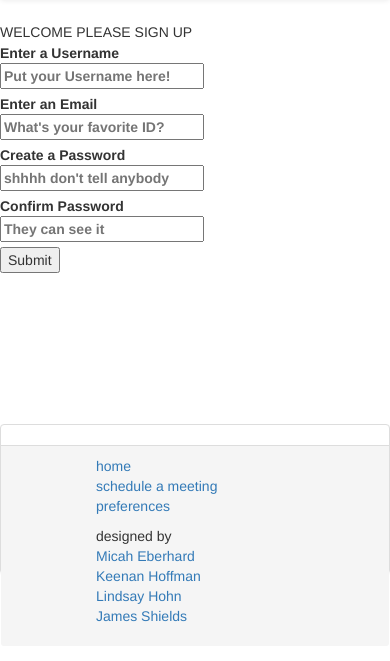
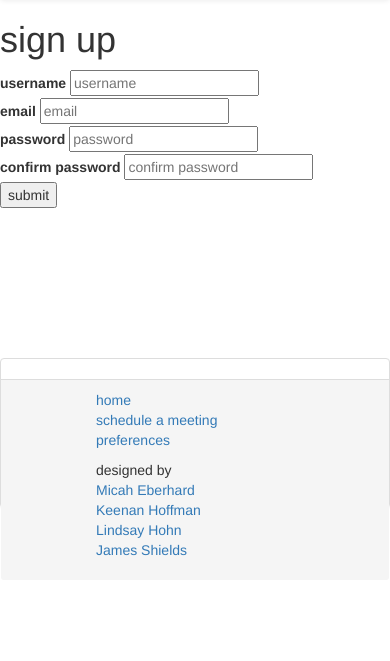
Before and after one commit to lkhohn/ketchup_edits, a Node server app: page /signup in a window 390 px wide. Shown: the part 52-713 px from the top of the page. Run offline with Node 20, Linux system fonts and the light colour scheme; some libraries are stand-ins or nearby versions.

Commit message:
pref form

```diff
--- a/views/signup.ejs
+++ b/views/signup.ejs
@@ -1,4 +1,3 @@
-
 <!doctype HTML>
 
 <html>
@@ -27,21 +26,21 @@
   <nav class="navbar navbar-default">
     <div class="container-fluid">
       <div class="navbar-header">
-        <a class="navbar-brand" href= <%=linkHome %> >ketchUp</a>
+        <a class="navbar-brand" href=< %=linkHome %> >ketchUp</a>
       </div>
       <div class="collapse navbar-collapse" id="bs-example-navbar-collapse-1">
         <ul id='nav' class="nav navbar-nav">
-          <li class='active'><a href= <%=linkHome %> >home <span class="sr-only"</span></a></li>
-          <li><a href= <%=linkApt %> >schedule a meeting</a></li>
+          <li class='active'><a href=< %=linkHome %> >home <span class="sr-only"</span></a></li>
+          <li><a href=< %=linkApt %> >schedule a meeting</a></li>
         </ul>
         <ul id='nav' class="nav navbar-nav navbar-right">
           <li class="dropdown">
             <a href="#" class="dropdown-toggle" data-toggle="dropdown" role="button" aria-haspopup="true" aria-expanded="false">account <span class="caret"></span></a>
             <ul id='nav' class="dropdown-menu">
-              <li><a href= <%=linkPref %> >preferences</a></li>
+              <li><a href=< %=linkPref %> >preferences</a></li>
               <li role="separator" class="divider"></li>
               <li>
-                <a href= <%=linkLogout %>
+                <a href=< %=linkLogout %>
                   <span class="badge"></span>
                   <span class="glyphicon glyphicon-off" aria-hidden="true"></span> log out</a>
               </li>
@@ -53,44 +52,29 @@
   </nav>
 
   <!-- end navbar area-->
-    <div class="bigBox">
-      <div class="row">
-      <div class="leftspace col-md-3">
+  <h1>sign up</h1>
+  <form action="/signup" method="post">
+    <div class="signUpBox">
+      <label for="username">username</label>
+      <input type="text" name="username" placeholder="username"></input>
     </div>
-      <div class="signupForm col-md-6">
-        <div class="row">
-          <div class ="leftBox col-md-4">
+    <div class="signUpBox">
+      <label for="email">email</label>
+      <input type="text" name="email" placeholder="email"></input>
     </div>
-        <div class="title col-md-4"> WELCOME PLEASE SIGN UP<br> </div>
-        <div class ="leftBox col-md-4">
+    <div class="signUpBox">
+      <label for="password">password</label>
+      <input type="password" name="password" placeholder="password"></input>
     </div>
+    <div class="signUpBox">
+      <label for="confirm_password">confirm password</label>
+      <input type="password" name="confirm_password" placeholder="confirm password"></input>
     </div>
-        <form action="/signup" method="post">
-           <div class="signUpBox"><label for="username">Enter a Username<br>
-             <input type="text" name="username" placeholder="Put your Username here!"></input>
-           </label>
-         </div>
-           <div class="signUpBox"><label for="email">Enter an Email<br>
-             <input type="text" name="email" placeholder="What's your favorite ID?"></input>
-           </label>
-           </div>
-           <div class="signUpBox"><label for="password">Create a Password<br>
-             <input type="password" name="password" placeholder="shhhh don't tell anybody"></input>
-           </label>
-           </div>
-           <div class="signUpBox"><label for="confirm_password">Confirm Password<br>
-             <input type="password" name="confirm_password" placeholder="They can see it"></input>
-           </label>
-           </div>
-           <div class ="submitButton">
-           <button type="submit">Submit</button>
+    <div class="submitButton">
+      <button type="submit">submit</button>
     </div>
   </form>
-       </div>
-       <div class="rightSpace col-md-3">
-       </div>
-     </div>
-   </div>
+
 
 
   <div class="panel panel-default">
@@ -98,9 +82,9 @@
       <div class='row'>
         <div class='col-md-6'>
           <ul class='panel-footer-left'>
-             <ol><a href= <%=linkHome %> >home </a></ol>
-             <ol><a href= <%=linkApt %> >schedule a meeting</a></ol>
-             <ol><a href= <%=linkPref %> >preferences</a></ol>
+            <ol><a href=< %=linkHome %> >home </a></ol>
+            <ol><a href=< %=linkApt %> >schedule a meeting</a></ol>
+            <ol><a href=< %=linkPref %> >preferences</a></ol>
           </ul>
         </div>
         <div class='col-md-6'>
```
Lines whose indentation alone changed are shown as unchanged.
